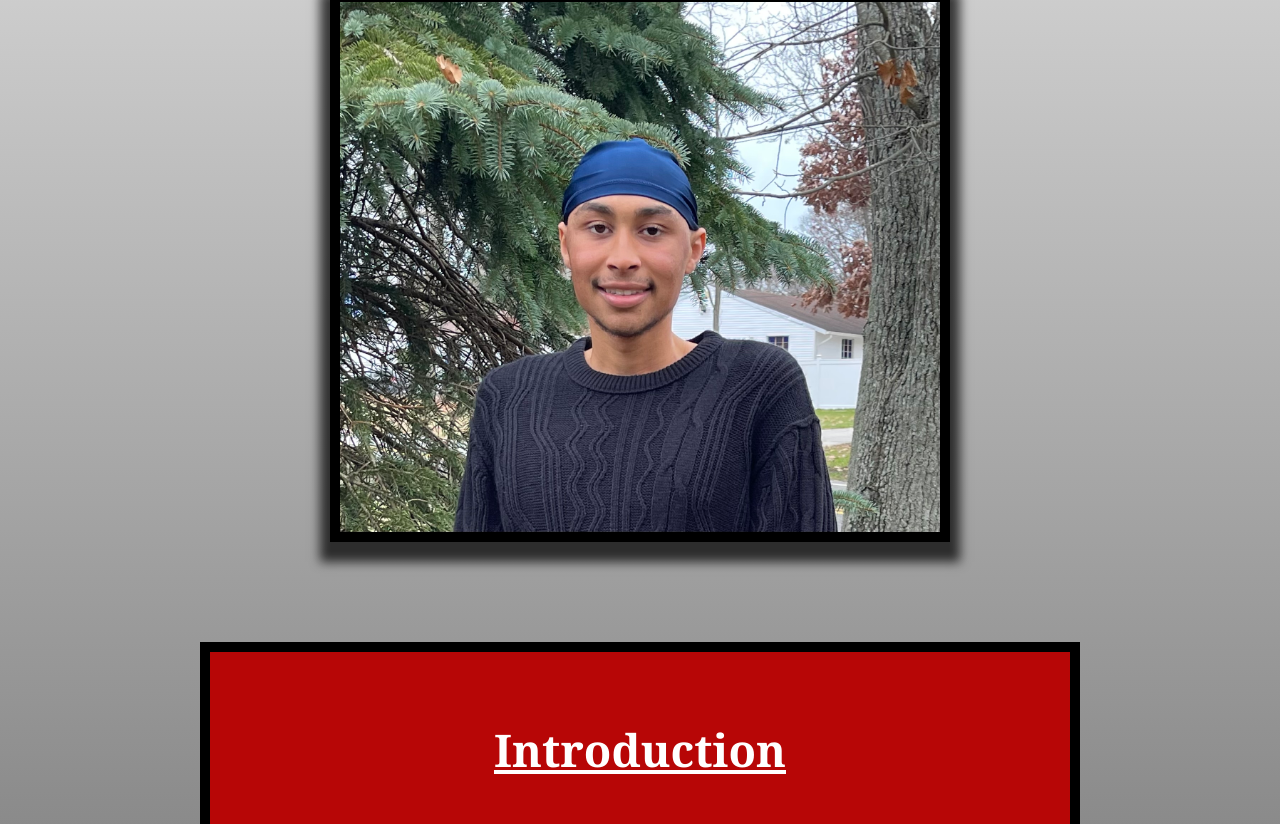
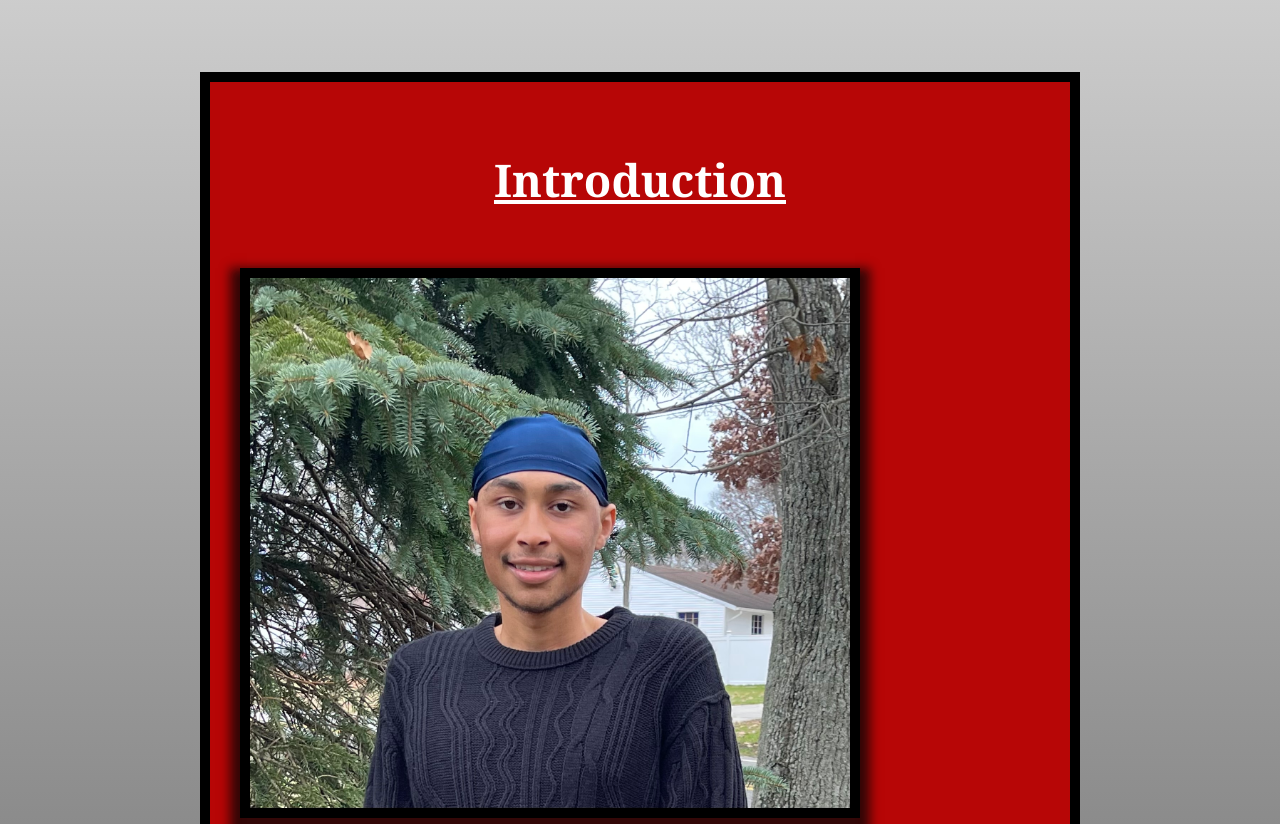
Before and after one commit to ManiG21/portfolio, a React (Create React App) app: page /about in a window 1280 px wide. Shown: the part 296-1120 px from the top of the page. Built offline with nearby package versions, Linux system fonts and the light colour scheme.

Commit message:
new container

```diff
--- a/src/components/About/About.css
+++ b/src/components/About/About.css
@@ -21,13 +21,14 @@ p {
 }
 
 #Me {
-  display: flex;
-  justify-content: center;
+    display: flex;
+    justify-content: center;
     width: 80%;
     height: auto;
     max-width: 600px;
     display: block;
     margin-top: 20px;
+    margin-bottom: 30px;
     border: 10px solid black;
     /* box-shadow: 0px 10px 10px 10px rgba(233, 231, 231, 0.75); */
     animation: 3s slidein ease;
@@ -42,6 +43,9 @@ p {
 }
 
 .para {
+  display: flex;
+  flex-direction: column;
+  align-items: center;
   animation: 3s slideup ease;
   position: relative;
   background-color: #b70606;
--- a/src/components/About/About.js
+++ b/src/components/About/About.js
@@ -8,14 +8,16 @@ function About() {
     <div className="about container">
 
         <header>About Me</header>
+
+         <p className='para'> <h2 id='ab'>Introduction </h2>
+         <div className='row'>
          <img className='logo'id='Me' src={Me} alt='Me'></img>
-
-         <p className='para'> <h2 id='ab'>Introduction </h2> Hello my name is Armani Grant. I am a avid
+            Hello my name is Armani Grant. I am a avid
             learner that is always looking for ways to improve to become the best I can be at my craft.
             I have a passion for front-end website development. When designing I use my creativity and
             attention to detail to implement my ideas into code. I aspire to go into to career in front-end
             website development and eventually UI/UX design as my pursuit for knowledge continues.
-           {/*Here's a link to my resume:  <Link src= {Resume}>Resume</Link> */}
+           {/*Here's a link to my resume:  <Link src= {Resume}>Resume</Link> */} </div>
          </p>
 
          <img className='logo'id='Chick' src={Chicken} alt='Me'></img>
```
